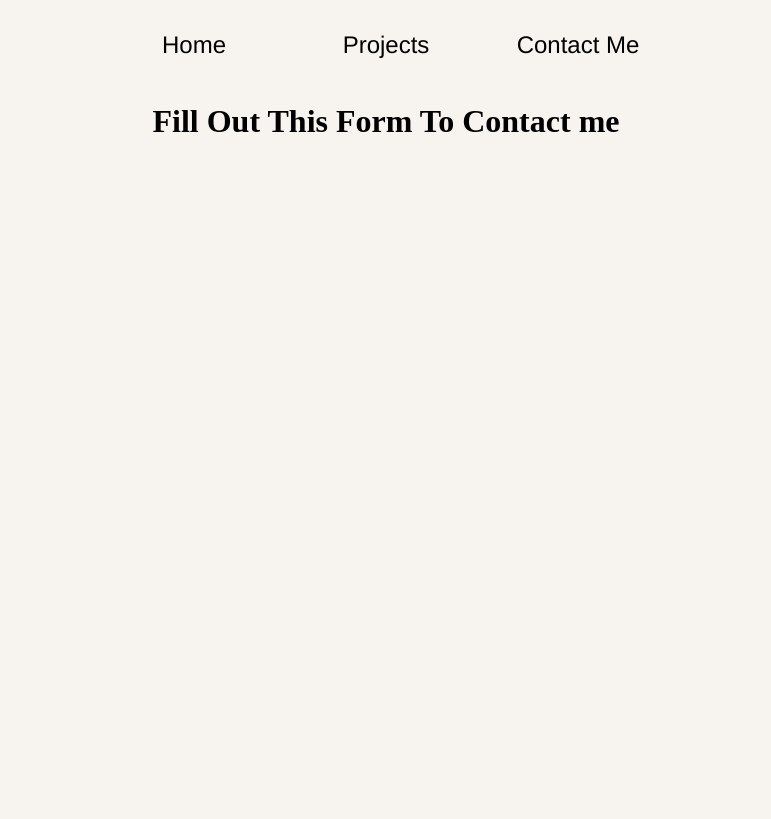
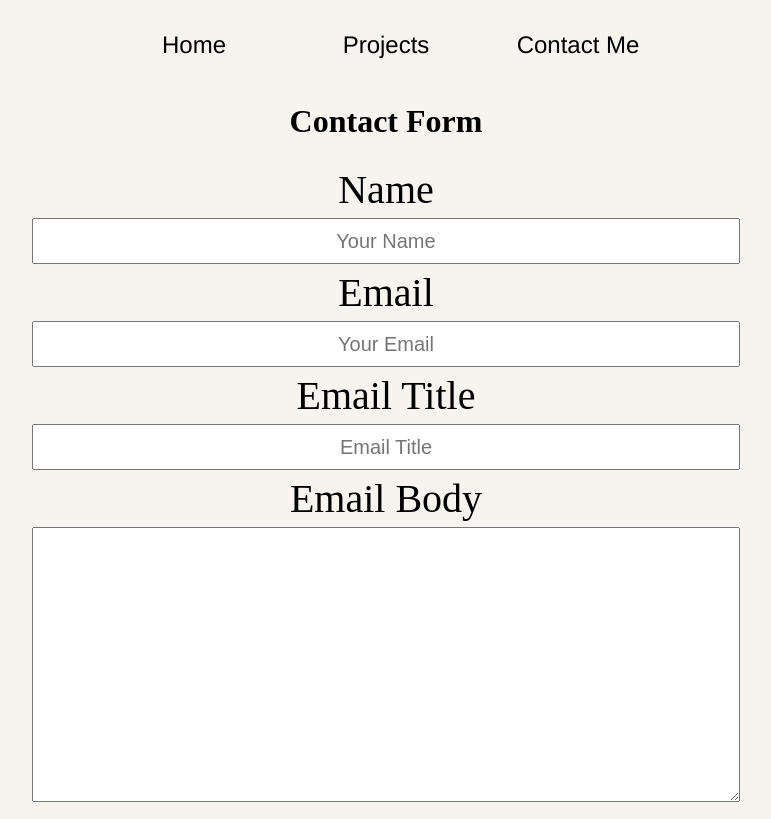
Before and after one commit to Hamza-Mughal/hamzamughal.com, a website: page public_html/html/contact.html in a window 1280 px wide. Shown: the whole page, without its empty margins (254-1025 px from the left). Drawn offline with nearby package versions, Linux system fonts and the light colour scheme; files that its build step writes are made by us from their sources; files whose address does not match are found by name.

Commit message:
Contact form fleshed out

```diff
--- a/public_html/html/contact.html
+++ b/public_html/html/contact.html
@@ -11,11 +11,36 @@
 </div>
 </header>
 <body>
-<form>
 
-<div>
-  <h1 style="text-align: center;">Fill Out This Form To Contact me</h3>
+<div style="text-align:center;" class="paragraph">
+  <h1>Contact Form</h3>
 </div>
+
+<form action="/contact" method="post" role="form" class="contact">
+  <div>
+    <label for="name">Name</label>
+  </div>
+  <div>
+        <input id="name" name="name" type="text" placeholder="Your Name" required="required" maxlength="30">
+  </div>
+  <div>
+    <label for="email">Email</label>
+  </div>
+  <div>
+        <input id="email" name="email" type="text" placeholder="Your Email" required="required" maxlength="50">
+  </div>
+  <div>
+    <label for="email-title">Email Title</label>
+  </div>
+  <div>
+        <input id="email-title" name="email-title" type="text" placeholder="Email Title" required="required" maxlength="30">
+  </div>
+  <div>
+    <label for="body">Email Body</label>
+  </div>
+  <div>
+        <textarea id="body" name="body" type="text" required="required" maxlength="500"></textarea>
+  </div>
 <div align="center" class="g-recaptcha" data-sitekey="6LdUT18UAAAAADydn4szsc3WEGsKvKmBSnHadE4m"></div>
 </form>
 
--- a/public_html/html/navigation.html
+++ b/public_html/html/navigation.html
@@ -1,7 +1,7 @@
 <nav>
   <ul>
     <li><a href="/">Home</a></li>
-    <li><a href="#">Projects</a>
+    <li><a>Projects</a>
       <div class="dropdown-content">
       <a href="https://github.com/Hamza-Mughal">Github</a>
       <a href="/games">Games</a>
--- a/public_html/scss/main.scss
+++ b/public_html/scss/main.scss
@@ -29,7 +29,32 @@ body {
   }
 }
 
-
+.contact {
+  display: grid;
+  text-align: center;
+  justify-content: center;
+  animation: fadein 2s;
+  div {
+    margin-top: 5px;
+    label {
+      font-size: 40px;
+    }
+    input {
+      height: 2em;
+      width: 35em;
+      text-align: center;
+      font-size: 20px;
+    }
+    textarea {
+      font-size: 20px;
+      -webkit-box-sizing: border-box;
+      -moz-box-sizing: border-box;
+      box-sizing: border-box;
+      width: 100%;
+      height: 275px;
+    }
+  }
+}
 
 .welcome-message h1 {
   text-align: center;
```
Also changed, not shown: public_html/css/main.css.
